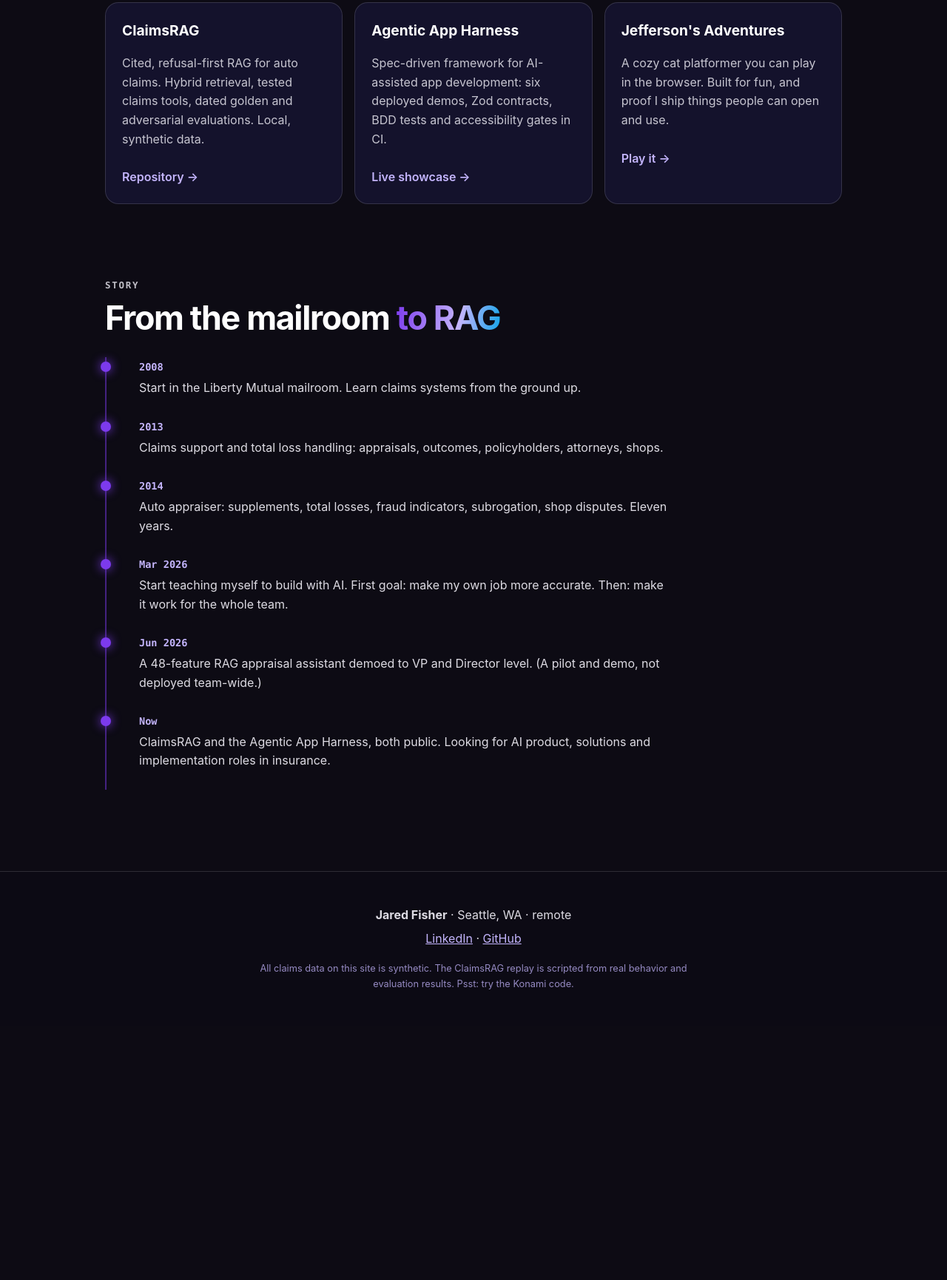
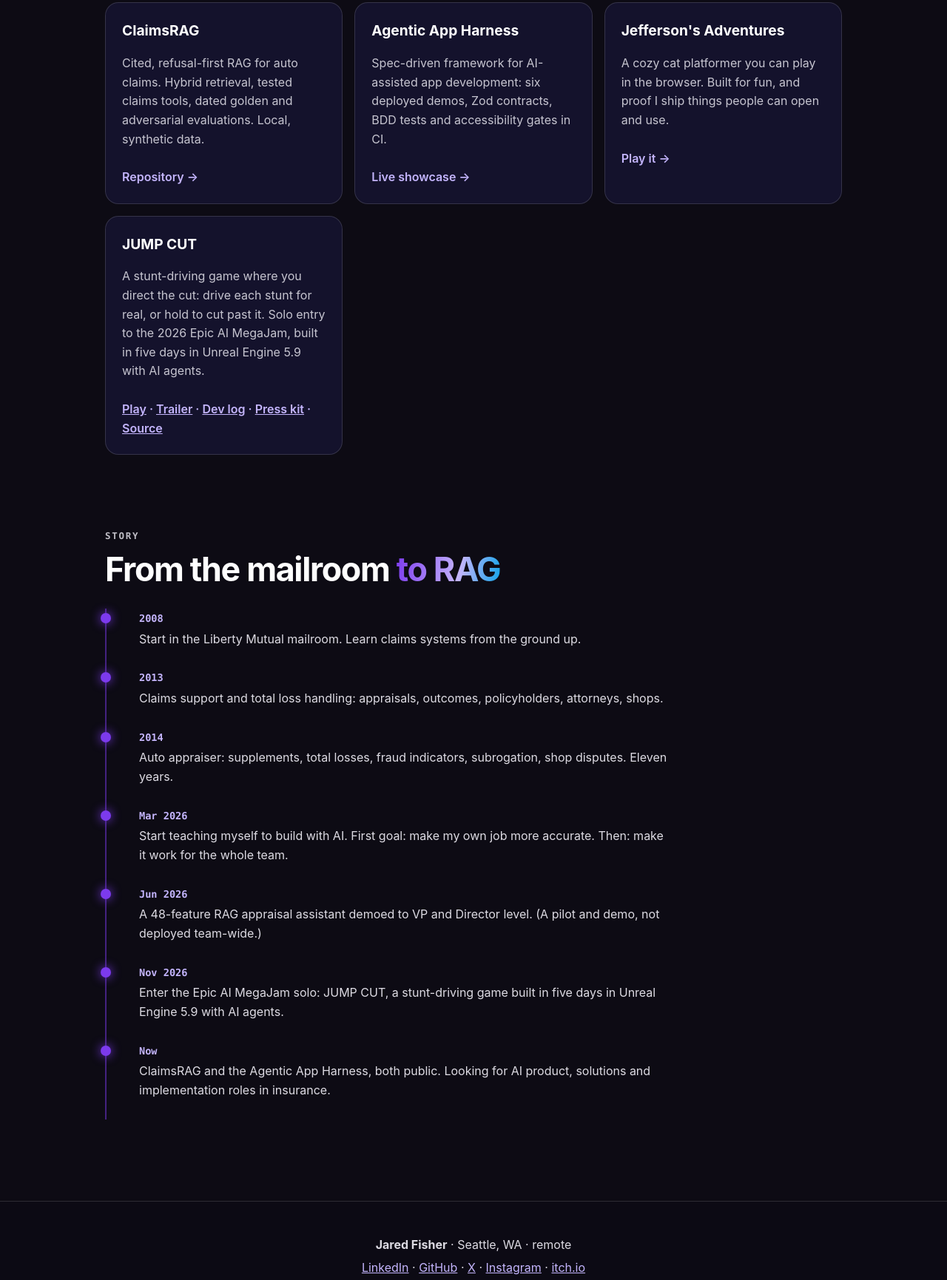
Before and after one commit to jf1shh/jf1shh.github.io, a plain HTML site: page index.html in a window 1280 px wide. Shown: the part 4059-5790 px from the top of the page at 74% size. Before the commit the page ends 5446 px from the top, so only its background shows below. Drawn offline with Linux system fonts and the light colour scheme.

Commit message:
Add JUMP CUT (2026 Epic AI MegaJam entry) and social links (#2)
Co-authored-by: Jared Fisher <jf1shh@users.noreply.github.com>
Co-authored-by: Claude Sonnet 5.5 <noreply@anthropic.com>

```diff
--- a/index.html
+++ b/index.html
@@ -159,6 +159,10 @@
       <h3>Jefferson's Adventures</h3>
       <p>A cozy cat platformer you can play in the browser. Built for fun, and proof I ship things people can open and use.</p>
       <span>Play it →</span></a>
+    <div class="card">
+      <h3>JUMP CUT</h3>
+      <p>A stunt-driving game where you direct the cut: drive each stunt for real, or hold to cut past it. Solo entry to the 2026 Epic AI MegaJam, built in five days in Unreal Engine 5.9 with AI agents.</p>
+      <span><a href="https://jf1shh.itch.io/jump-cut" rel="noopener">Play</a> · <a href="https://youtu.be/0jnfxe_LziE" rel="noopener">Trailer</a> · <a href="https://jf1shh.github.io/jump-cut-jam-tools/" rel="noopener">Dev log</a> · <a href="https://jf1shh.github.io/jump-cut-jam-tools/press-kit/" rel="noopener">Press kit</a> · <a href="https://github.com/jf1shh/jump-cut-jam-tools" rel="noopener">Source</a></span></div>
   </div>
 </section>
 
@@ -173,6 +177,7 @@
     <li><time>2014</time><p>Auto appraiser: supplements, total losses, fraud indicators, subrogation, shop disputes. Eleven years.</p></li>
     <li><time>Mar 2026</time><p>Start teaching myself to build with AI. First goal: make my own job more accurate. Then: make it work for the whole team.</p></li>
     <li><time>Jun 2026</time><p>A 48-feature RAG appraisal assistant demoed to VP and Director level. (A pilot and demo, not deployed team-wide.)</p></li>
+    <li><time>Nov 2026</time><p>Enter the Epic AI MegaJam solo: JUMP CUT, a stunt-driving game built in five days in Unreal Engine 5.9 with AI agents.</p></li>
     <li><time>Now</time><p>ClaimsRAG and the Agentic App Harness, both public. Looking for AI product, solutions and implementation roles in insurance.</p></li>
   </ol>
 </section>
@@ -180,7 +185,7 @@
 
 <footer>
   <p><strong>Jared Fisher</strong> · Seattle, WA · remote</p>
-  <p><a href="https://www.linkedin.com/in/jaredfisher-ai/" rel="noopener">LinkedIn</a> · <a href="https://github.com/jf1shh" rel="noopener">GitHub</a></p>
+  <p><a href="https://www.linkedin.com/in/jaredfisher-ai/" rel="noopener">LinkedIn</a> · <a href="https://github.com/jf1shh" rel="noopener">GitHub</a> · <a href="https://x.com/JaredFishe19708" rel="noopener">X</a> · <a href="https://www.instagram.com/jf1shh/" rel="noopener">Instagram</a> · <a href="https://jf1shh.itch.io/" rel="noopener">itch.io</a></p>
   <p class="fine">All claims data on this site is synthetic. The ClaimsRAG replay is scripted from real behavior and evaluation results. Psst: try the Konami code.</p>
 </footer>
 
```
